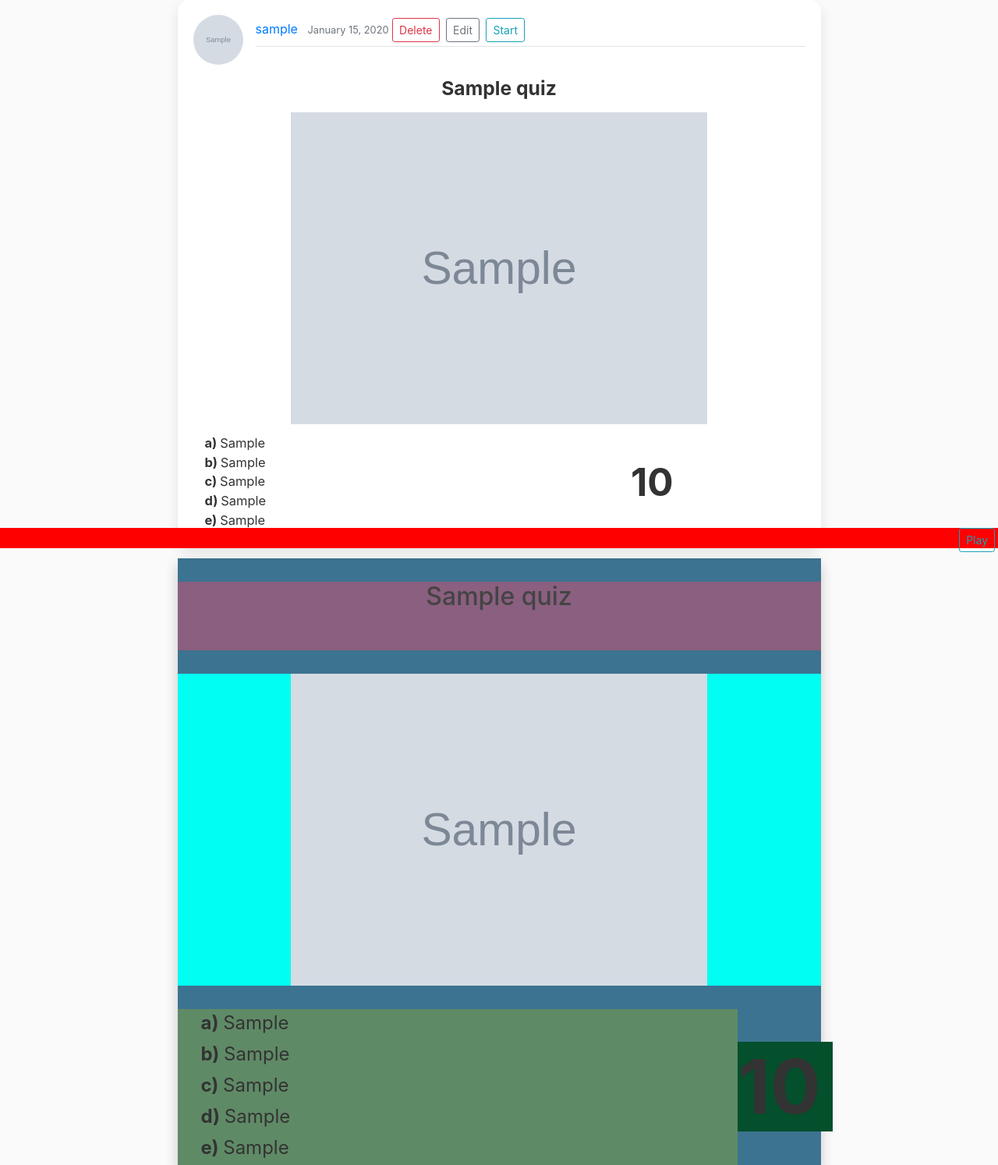
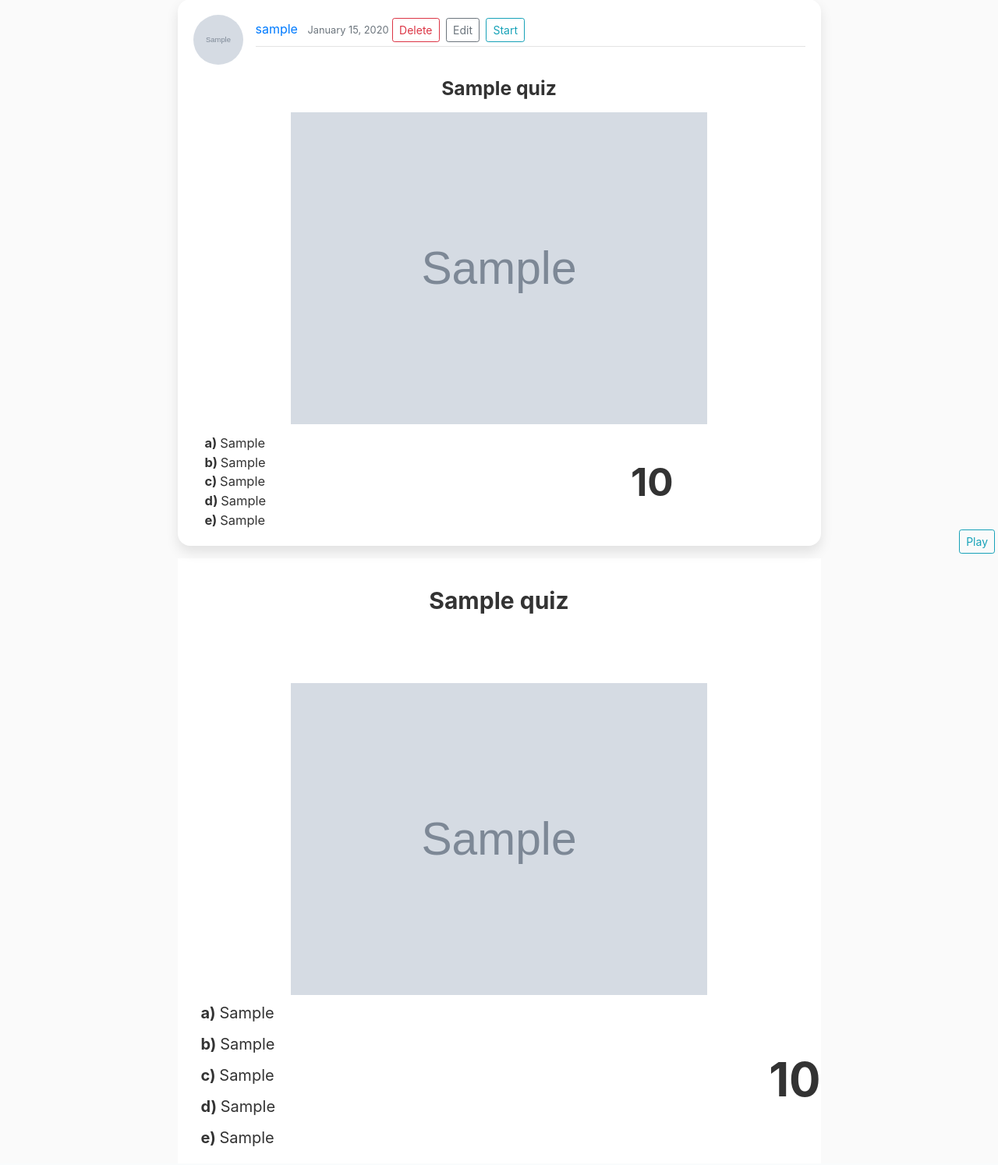
Before and after one commit to jcmProjects/quiz_dev, a Django app: page /quiz/1/show/ in a window 1280 px wide. Shown: the part 97-1591 px from the top of the page at 78% size. After the commit the page ends 1567 px from the top, so only its background shows below. Run offline with Django 3.2, Linux system fonts and the light colour scheme; a user stored in the database is signed in; tables that the repository leaves empty hold one stand-in row (values such as "Sample post"); grey boxes marked "Sample" are stand-in pictures; some libraries are stand-ins or nearby versions.

Commit message:
finished fullscreen view for both 'with image' and 'no image'

```diff
--- a/django_quiz/quiz/static/quiz/main.css
+++ b/django_quiz/quiz/static/quiz/main.css
@@ -64,7 +64,6 @@ body {
     border: none;
     border-radius: 3px;
     margin-bottom: 20px;
-    height: 100vh;
   }
 
   .article-title {
@@ -306,14 +305,32 @@ body {
   .question-text {
     font-size: calc(1.5 * (8px + 6 * ((100vw - 320px) / 680)));
   }
+  .question-text2 {
+    font-size: calc(1.5 * (8px + 6 * ((100vh - 160px) / 320)));
+  }
+  .question-text3 {
+    font-size: calc(2 * (8px + 6 * ((100vh - 160px) / 320)));
+  }
   .ans-text {
     font-size: 150%;
   }
   .ans-text2 {
     font-size: calc(8px + 6 * ((100vw - 320px) / 680));
   }
+  .ans-text3 {
+    font-size: calc(8px + 6 * ((100vh - 160px) / 320));
+  }
+  .ans-text4 {
+    font-size: calc(1.15 * (8px + 6 * ((100vh - 160px) / 320)));
+  }
   .timer-text {
     font-size: calc(3 * (8px + 6 * ((100vw - 320px) / 680)));
+  }
+  .timer-text2 {
+    font-size: calc(3 * (8px + 6 * ((100vh - 160px) / 320)));
+  }
+  .timer-text3 {
+    font-size: calc(3.75 * (8px + 6 * ((100vh - 160px) / 320)));
   }
 
   .quiz-detail-img {
@@ -346,7 +363,7 @@ body {
     width: 100%;
     text-align: end;
     visibility: hidden;
-    height: 3.25vh;
+    height: 3vh;
   }
 
   .mt-8{
--- a/django_quiz/quiz/templates/quiz/quiz_detail.html
+++ b/django_quiz/quiz/templates/quiz/quiz_detail.html
@@ -69,16 +69,18 @@
         <!-- FULLSCREEN -->
         <!-- Quiz -->
         <div class="container align-items-start bg-white" style="visibility: hidden;" id="myQuiz"> <!-- align-items-center -->
-            <div class="row justify-content-center bg-steel">  <!-- quiz-body  -->
+            <div class="row justify-content-center">  <!-- quiz-body  -->
+                {% if quiz.image != "no_image.jpg" %}
                 <!-- Question -->
                 <div class="container">
-                    <div class="row justify-content-center bg-pink" style="margin-top: 3.75vh;">
-                        <h2 class="article-title" style="height: 10vh;">{{ object.question }}</h2>
+                    <div class="row justify-content-center" style="margin-top: 4vh;">
+                        {% comment %} <h2 class="article-title" style="height: 15vh;">{{ object.question }}</h2> {% endcomment %}
+                        <div class="col text-center font-weight-bold question-text2" style="height: 15vh; word-wrap: break-word;">{{ object.question }}</div>
                     </div>
                 </div>
                 <!-- Image -->
                 <div class="container">
-                    <div class="row justify-content-center quiz-detail-img bg-cyan" style="margin-top: 3.75vh;">
+                    <div class="row justify-content-center quiz-detail-img" style="margin-top: 1vh;">
                         {% if quiz.image != "no_image.jpg" %}
                             <img class="quiz-show-img" src="{{ object.image.url }}">
                         {% endif %}
@@ -86,24 +88,53 @@
                 </div>
                 <!-- Answers / Timer -->
                 <div class="container">
-                    <div class="row justify-content-start align-items-center" style="margin-top: 3.75vh;">
+                    <div class="row justify-content-start align-items-center" style="margin-top: 1vh; margin-bottom: 1vh;">
                         <!-- Answers -->
-                        <div class="col-sm bg-green" style="height: 25vh;">
-                            <div class="col ans-text text-left" style="height: 5vh;"><b>a)    </b>{{ object.ansA }}</div>
-                            <div class="col ans-text text-left" style="height: 5vh;"><b>b)    </b>{{ object.ansB }}</div>
-                            <div class="col ans-text text-left" style="height: 5vh;"><b>c)    </b>{{ object.ansC }}</div>
-                            <div class="col ans-text text-left" style="height: 5vh;"><b>d)    </b>{{ object.ansD }}</div>
-                            <div class="col ans-text text-left" style="height: 5vh;"><b>e)    </b>{{ object.ansE }}</div>
+                        <div class="col-sm" style="height: 25vh;">
+                            <div class="col ans-text3 text-left" style="height: 5vh; word-wrap: break-word;"><b>a)    </b>{{ object.ansA }}</div>
+                            <div class="col ans-text3 text-left" style="height: 5vh; word-wrap: break-word;"><b>b)    </b>{{ object.ansB }}</div>
+                            <div class="col ans-text3 text-left" style="height: 5vh; word-wrap: break-word;"><b>c)    </b>{{ object.ansC }}</div>
+                            <div class="col ans-text3 text-left" style="height: 5vh; word-wrap: break-word;"><b>d)    </b>{{ object.ansD }}</div>
+                            <div class="col ans-text3 text-left" style="height: 5vh; word-wrap: break-word;"><b>e)    </b>{{ object.ansE }}</div>
                         </div>
                         <!-- Timer -->
-                        <div class="row justify-content-end bg-dark-green">
-                            <div class="col text-center font-weight-bold display-1"><span id="time">{{ object.duration }}</span></div>
+                        <div class="row justify-content-end">
+                            <div class="col text-center font-weight-bold timer-text2"><span id="time">{{ object.duration }}</span></div>
                         </div>
                     </div>
                 </div>
+                {% else %}
+                <!-- Question -->
+                <div class="container">
+                    <div class="row justify-content-center" style="margin-top: 12.5vh;">
+                        <div class="col text-center font-weight-bold question-text3" style="height: 25vh; word-wrap: break-word;">{{ object.question }}</div>
+                    </div>
+                </div>
+                 <!-- Answers / Timer -->
+                <div class="container">
+                    <div class="row justify-content-start align-items-center" style="margin-top: 7.5vh;">
+                        <!-- Answers -->
+                        <div class="col-sm" style="height: 35vh;">
+                            <div class="col ans-text4 text-left" style="height: 7vh; word-wrap: break-word;"><b>a)    </b>{{ object.ansA }}</div>
+                            <div class="col ans-text4 text-left" style="height: 7vh; word-wrap: break-word;"><b>b)    </b>{{ object.ansB }}</div>
+                            <div class="col ans-text4 text-left" style="height: 7vh; word-wrap: break-word;"><b>c)    </b>{{ object.ansC }}</div>
+                            <div class="col ans-text4 text-left" style="height: 7vh; word-wrap: break-word;"><b>d)    </b>{{ object.ansD }}</div>
+                            <div class="col ans-text4 text-left" style="height: 7vh; word-wrap: break-word;"><b>e)    </b>{{ object.ansE }}</div>
+                        </div>
+                    </div>
+                </div>
+                <!-- Timer -->
+                <div class="container">
+                    <div class="row justify-content-center align-items-center" style="margin-top: 5vh;">
+                        <div class="row justify-content-end" style="height: 15vh;">
+                            <div class="col text-center font-weight-bold timer-text3"><span id="time">{{ object.duration }}</span></div>
+                        </div>
+                    </div>
+                </div>
+                {% endif %}
                 <!-- Footer Buttons -->
                 <div class"container">
-                    <div class="quiz-footer bg-red" id="btn_footer">
+                    <div class="quiz-footer" id="btn_footer">
                         <button class="btn btn-outline-info btn-sm mb-1 mr-1" type="button" id="play_btn">Play</button>
                     </div>
                 </div>
```
Also changed, not shown: django_quiz/media/quiz_img/11658x6112_Hlp27jb.jpg (added).
